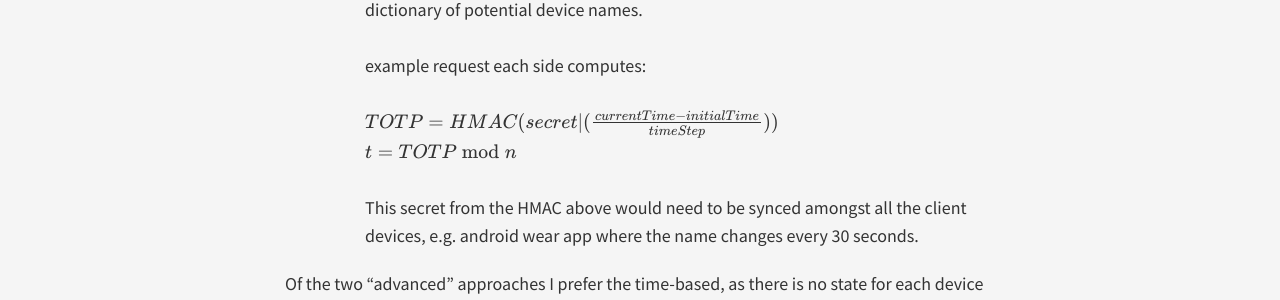
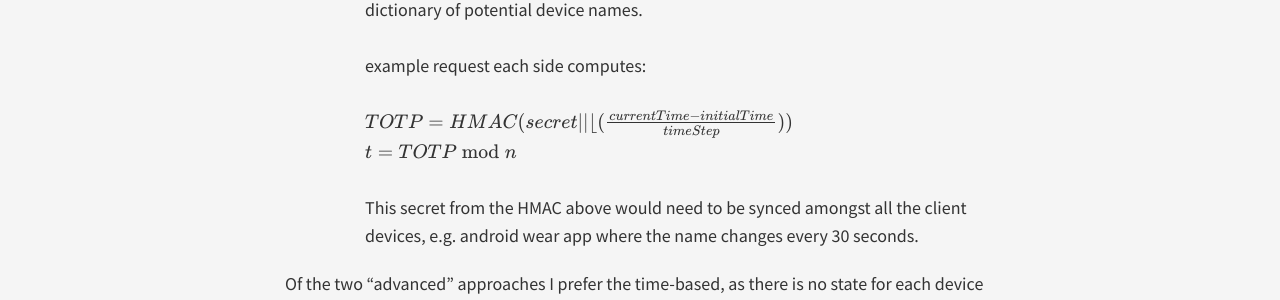
Before and after one commit to joekir/joekir.github.io, a Jekyll site: the page built from _posts/2017-01-08-mitigating-audio-forgery-requests.md, in a window 1280 px wide. Shown: the part 1368-1668 px from the top of the page. Built offline with Jekyll 4.4.1, drawn with Linux system fonts in a browser that asks for light colours; nearby versions of some CDN libraries; formulas are drawn with MathJax 3; comment, search, counter and statistics services are not loaded.

Commit message:
missed the floor :/

```diff
--- a/_posts/2017-01-08-mitigating-audio-forgery-requests.md
+++ b/_posts/2017-01-08-mitigating-audio-forgery-requests.md
@@ -30,7 +30,7 @@ Also, something I haven't confirmed is whether Google's vocal profiling only cov
    - Change per request. This is only truly viable if it's a single user household. You have a dictionary (size n) or names, with the user's name or other common names removed from it. You then have a random seed value (t) less than n that correlates to the current name of the device on this request. Then after each request you multiply t by some random constant, modulo n and this becomes the new t. So every request the trigger name would change.
 
   - Change per unit time. This is the option to go with in a multi-user household, and is essentially a variant of Time-Based-One-Time-Pad (you know like on the Google Authenticator thingy!), but with a modulo n to find the given index t into the dictionary of potential device names. <br><br>example request each side computes:<br><br>
-   $$TOTP = HMAC(secret | (\frac{currentTime - initialTime}{timeStep}))$$
+   $$TOTP = HMAC(secret  ||  \lfloor{(\frac{currentTime - initialTime}{timeStep})})$$
    <br>
    $$ t = TOTP\bmod{n} $$
    <br><br>
```
